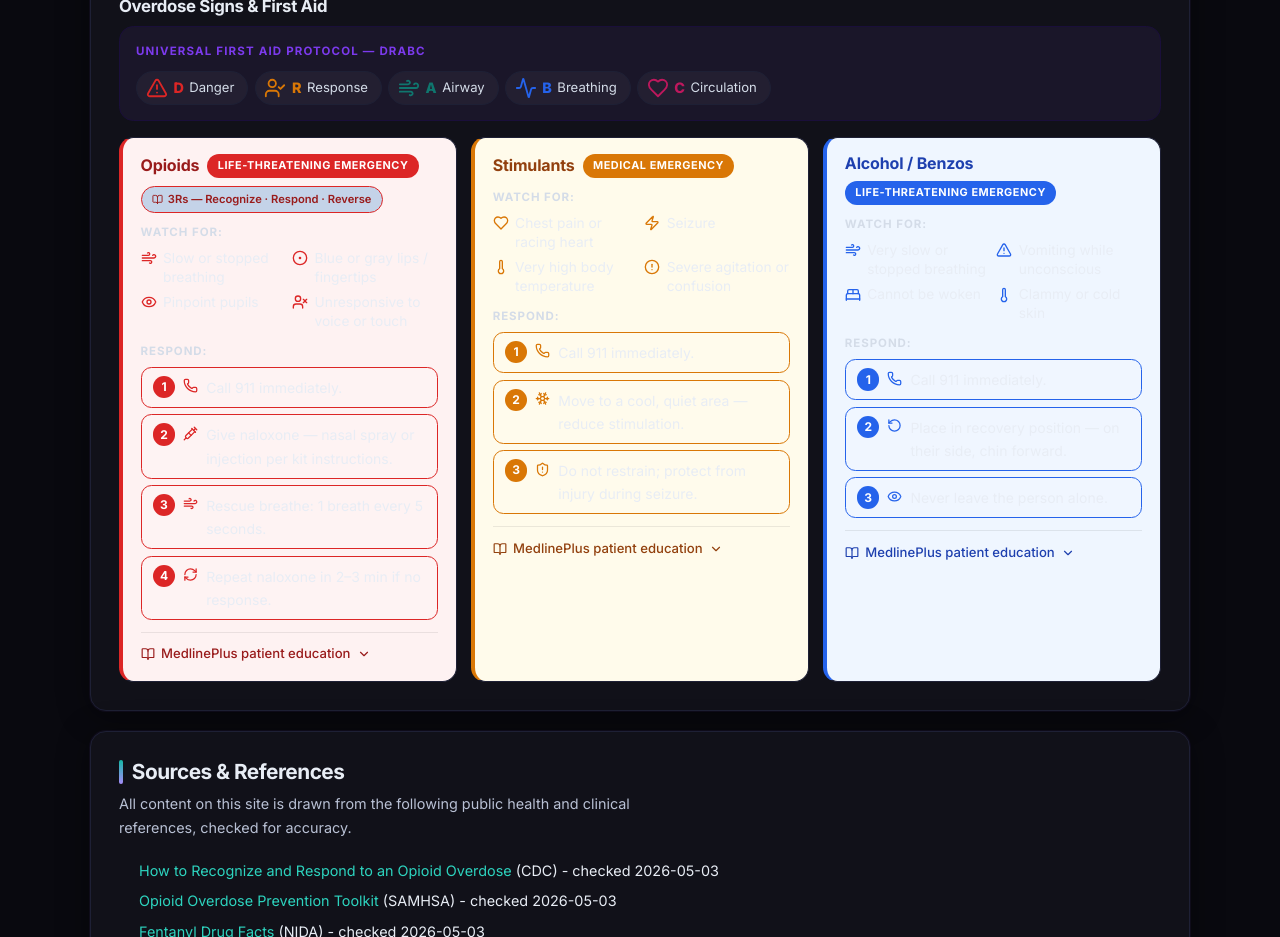
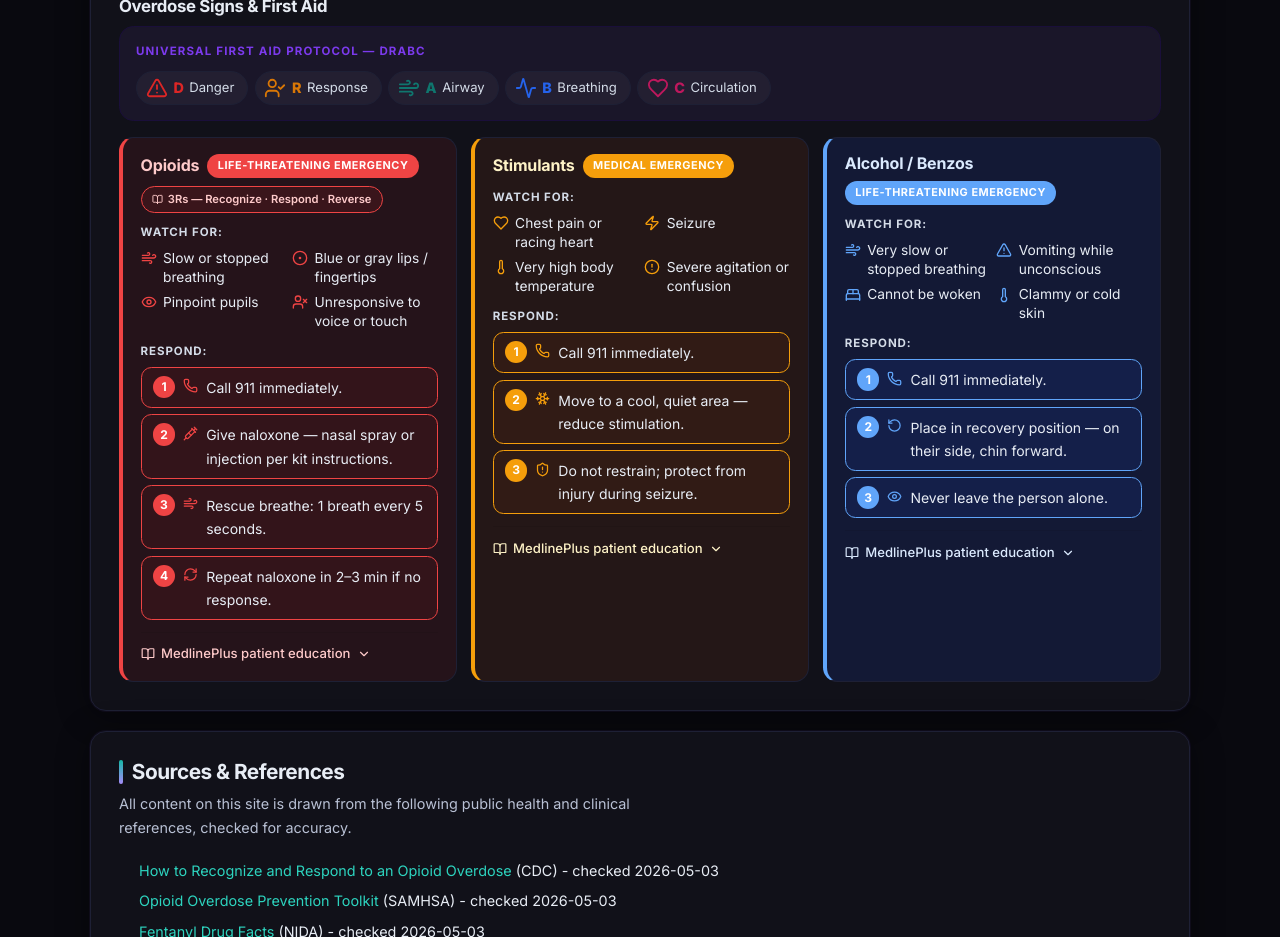
Before and after one commit to mnicolewa/thesaferusewiki, a Next.js app: page / in a window 1280 px wide. Shown: the part 1620-2557 px from the top of the page. Built offline with nearby package versions, Linux system fonts and the light colour scheme.

Commit message:
Fix overdose card contrast for dark theme accessibility

```diff
--- a/src/components/OverdoseCard.tsx
+++ b/src/components/OverdoseCard.tsx
@@ -49,9 +49,30 @@ const ICON_MAP: Record<string, FC> = {
 };
 
 const COLOR_MAP = {
-  opioid: { border: "#dc2626", bg: "#fef2f2", badge: "#dc2626", text: "#991b1b" },
-  stimulant: { border: "#d97706", bg: "#fffbeb", badge: "#d97706", text: "#92400e" },
-  depressant: { border: "#2563eb", bg: "#eff6ff", badge: "#2563eb", text: "#1e40af" },
+  opioid: {
+    border: "#ef4444",
+    bg: "rgba(127, 29, 29, 0.18)",
+    badge: "#dc2626",
+    text: "#fecaca",
+    pillBg: "rgba(127, 29, 29, 0.24)",
+    stepBg: "rgba(127, 29, 29, 0.16)",
+  },
+  stimulant: {
+    border: "#f59e0b",
+    bg: "rgba(120, 53, 15, 0.18)",
+    badge: "#d97706",
+    text: "#fef3c7",
+    pillBg: "rgba(120, 53, 15, 0.24)",
+    stepBg: "rgba(120, 53, 15, 0.16)",
+  },
+  depressant: {
+    border: "#60a5fa",
+    bg: "rgba(30, 64, 175, 0.18)",
+    badge: "#2563eb",
+    text: "#dbeafe",
+    pillBg: "rgba(30, 64, 175, 0.24)",
+    stepBg: "rgba(30, 64, 175, 0.16)",
+  },
 };
 
 type MedlinePlusResult = {
@@ -112,6 +133,7 @@ export function OverdoseCard(props: OverdoseEntry) {
       style={{
         borderLeftColor: colors.border,
         background: colors.bg,
+        color: "var(--ink)",
       }}
     >
       {/* Header */}
@@ -129,7 +151,7 @@ export function OverdoseCard(props: OverdoseEntry) {
           {acronym && (
             <span
               className="acronym-pill"
-              style={{ borderColor: colors.border, color: colors.text }}
+              style={{ borderColor: colors.border, color: colors.text, background: colors.pillBg }}
               title={acronym.expansion}
             >
               <BookOpen size={11} aria-hidden="true" />
@@ -159,7 +181,7 @@ export function OverdoseCard(props: OverdoseEntry) {
         <p className="overdose-section-label">Respond:</p>
         <ol className="step-list">
           {response.map((step, i) => (
-            <li key={step} className="step-card" style={{ borderColor: colors.border }}>
+            <li key={step} className="step-card" style={{ borderColor: colors.border, background: colors.stepBg }}>
               <span className="step-number" style={{ background: colors.border }}>
                 {i + 1}
               </span>
```
